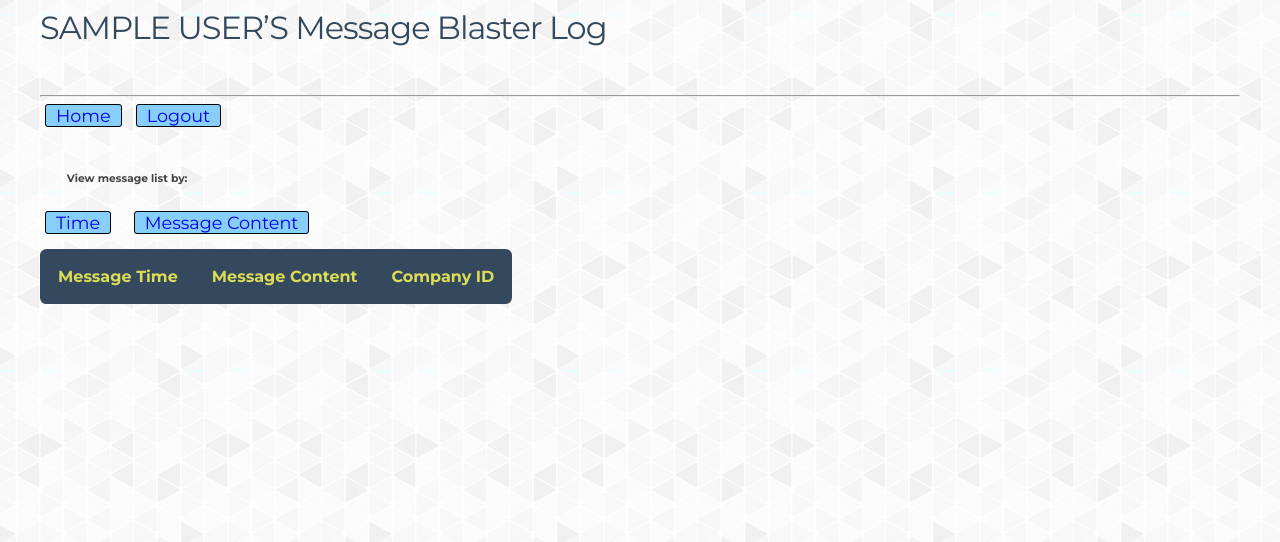
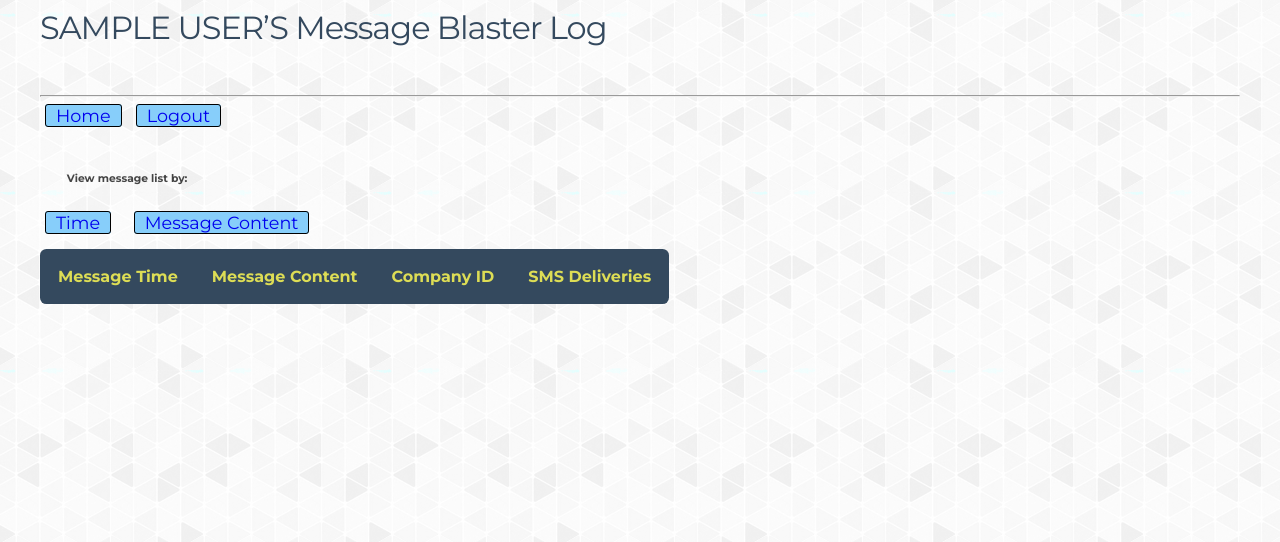
Before and after one commit to jaime5x5/cs378-message-blaster, a PHP site: page /viewMessageLog.php in a window 1280 px wide. Shown: the top 542 px of the page. Run offline with PHP 8.4, Linux system fonts and the light colour scheme; the visitor is signed in with stand-in values (Sample User, id 1); data that the repository does not hold is empty.

Commit message:
counter kinda working

```diff
--- a/blastMessage.php
+++ b/blastMessage.php
@@ -3,6 +3,8 @@
 
 	$company_name = $_SESSION['company_name'];
 	$company_id = $_SESSION['company_id'];
+	$sms_count = 0;
+	$_SESSION['sms_count'] = $sms_count;
 
 	if(!isset($_SESSION['company_id'])) {
 		header("Location: login.php");
@@ -26,8 +28,10 @@
 		foreach ($results as $i => $a) :
 		//Send an SMS to a phone number.
 			if ($a['use_phone'] == "1"){
+				$_SESSION['sms_count'] = $_SESSION['sms_count'] + 1;
 				$customer_phone = $a['customer_phone'];
-				$sendText = sendtext($company_id, $customer_phone, $message_content);
+				$sendText = sendtext($company_id, $customer_phone, $message_content, $_SESSION['sms_count']);
+
 			}
 
 		endforeach;
--- a/model.php
+++ b/model.php
@@ -6,7 +6,7 @@ include('GoogleVoice.php');
 //reworked from comments in http://www.php.net/manual/en/mysqli-stmt.fetch.php
 //I'm using this to replace the get_results method.
 
-function stmt_get_assoc (&$stmt) {
+function stmt_get_assoc(&$stmt) {
 
 	$stmt->store_result();
 	$meta = $stmt->result_metadata();
@@ -183,19 +183,19 @@ function getAllMessages($company_id, $pageNum, $pageSize, $filter, $db)
 	return stmt_get_assoc($query);
 }
 
-function sendtext($company_id, $customer_phone, $message_content){
-			if($message_content && $customer_phone) {
+function sendtext($company_id, $customer_phone, $message_content, $sms_count){
+			if($message_content && $customer_phone && $sms_count) {
 				$gv = new GoogleVoice(__gv__email, __gv__pwd);
 				$gv->sendSMS($customer_phone, $message_content);
 				// log event
 				$db = getDatabase();
-				$query = $db->prepare("INSERT INTO messages SET message_content=?, message_time=?, company_id=?");
+				$query = $db->prepare("INSERT INTO messages SET message_content=?, message_time=?, company_id=?, sms_count=? ");
 
 				if (!$query)
 	    			die('Error, Could not update database.');
 	    		$timestamp = NULL;
 
-				$query->bind_param("sss", $message_content, $timestamp, $company_id);
+				$query->bind_param("sssi", $message_content, $timestamp, $company_id, $sms_count);
 				$query->execute();
 				$db->close();
 		}
--- a/viewMessageLog.php
+++ b/viewMessageLog.php
@@ -72,6 +72,7 @@
 		    <th>Message Time</th>
 		    <th>Message Content</th>
 		    <th>Company ID</th>
+		    <th>SMS Deliveries</th>
 		  </tr>
 		<?php
 
@@ -82,6 +83,7 @@
 		    <td data-th="message_time"><?php echo $a['message_time'] ?></td>
 		    <td data-th="message_content"><?php echo $a['message_content'] ?></td>
 		    <td data-th="company_id"><?php echo $a['company_id'] ?></td>
+		    <td data-th="sms_count"><?php echo $a['sms_count'] ?></td>
 		  </tr>
 
 		<?php
```
Also changed, not shown: editCompany.php (+27 -0 lines).
